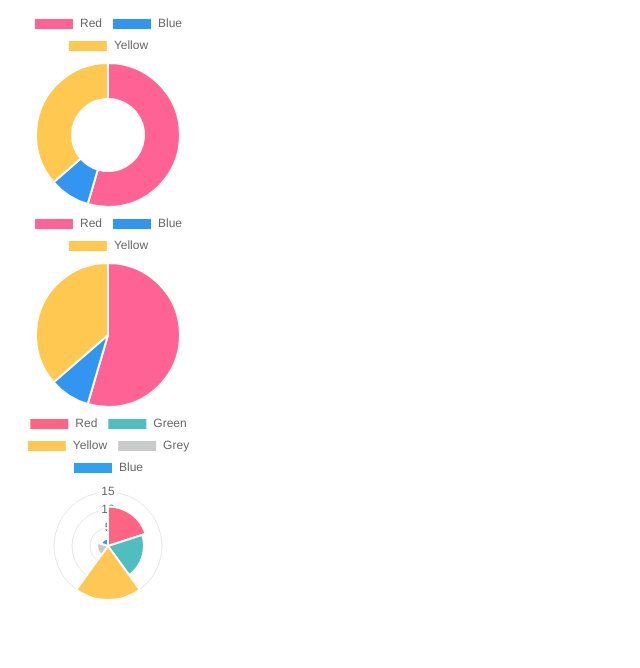
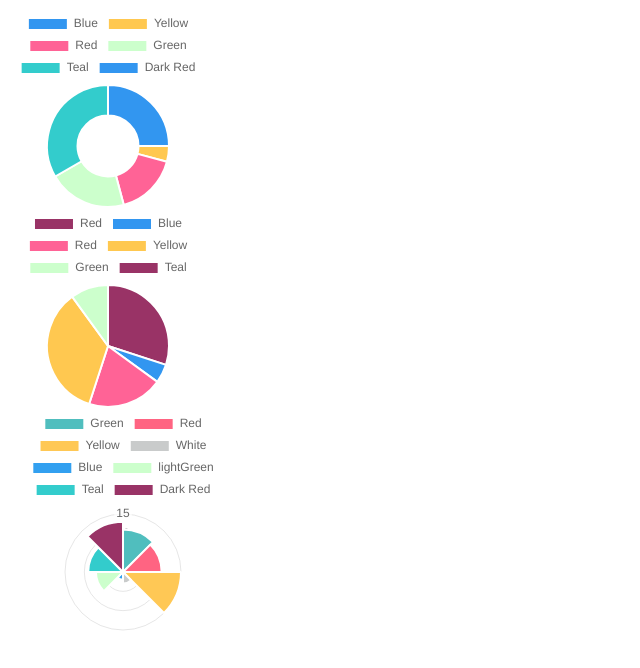
Before and after one commit to Light1222/1.3-pieCharts, a plain HTML site: page index.html in a window 1280 px wide. Shown: the whole page, without its empty margins (0-640 px from the left). Drawn offline with nearby package versions, Linux system fonts and the light colour scheme.

Commit message:
Inital commit

```diff
--- a/index.html
+++ b/index.html
@@ -15,14 +15,17 @@
     var myChart = new Chart(ctx, {
         type: 'doughnut',
         data: {
-            labels: ['Red', 'Blue', 'Yellow'],
+            labels: ['Blue', 'Yellow', 'Red', 'Green', 'Teal', 'Dark Red'],
             datasets: [{
                 label:'My First Doughnut Today',
-                data:[300, 50, 200],
+                data:[300, 50, 200, 250, 400],
                 backgroundColor:[
+                    'rgb(50, 150, 240)',
+                    'rgb(255, 200, 80)',
                     'rgb(255, 99, 150)',
-                    'rgb(50, 150, 240)',
-                    'rgb(255, 200, 80)'
+                    'rgb(204, 255, 204)',
+                    'rgb(51, 204, 204)',
+                    'rgb(153, 51, 102)'
                 ],
             }]
         }
@@ -36,20 +39,24 @@
     var myChart = new Chart(ctx, {
         type: 'pie',
         data: {
-            labels: ['Red', 'Blue', 'Yellow'],
+            labels: ['Red', 'Blue', 'Red', 'Yellow', 'Green', 'Teal'],
             datasets: [{
                 label:'My First Doughnut Today',
-                data:[300, 50, 200],
+                data:[300, 50, 200, 350, 100],
                 backgroundColor:[
+                    'rgb(153, 51, 102)',
+                    'rgb(50, 150, 240)',
                     'rgb(255, 99, 150)',
-                    'rgb(50, 150, 240)',
-                    'rgb(255, 200, 80)'
+                    'rgb(255, 200, 80)',
+                    'rgb(204, 255, 204)',
+                    'rgb(51, 204, 204)'
+
                 ],
             }]
         }
     })
 </script>
-<div style='width: 200px'>
+<div style='width: 230px'>
     <canvas id='myChart3'></canvas>
 </div>
 <script>
@@ -58,17 +65,20 @@
         type: 'polarArea',
         data: {
             labels: [
-                'Red', 'Green', 'Yellow', 'Grey', 'Blue'
+                'Green', 'Red', 'Yellow', 'White', 'Blue', 'lightGreen', 'Teal', 'Dark Red'
             ],
             datasets: [{
                 label:'Polar Area Chart',
-                data:[11, 10, 15, 3, 2],
+                data:[11, 10, 15, 3, 2, 7, 9, 13],
                 backgroundColor:[
+                    'rgb(80, 190, 190)',
                     'rgb(255, 100, 130)',
-                    'rgb(80, 190, 190)',
                     'rgb(255, 200, 85)',
                     'rgb(201, 203, 203)',
                     'rgb(50, 160, 240)',
+                    'rgb(204, 255, 204)',
+                    'rgb(51, 204, 204)',
+                    'rgb(153, 51, 102)'
                 ]
             }]
         },
```
